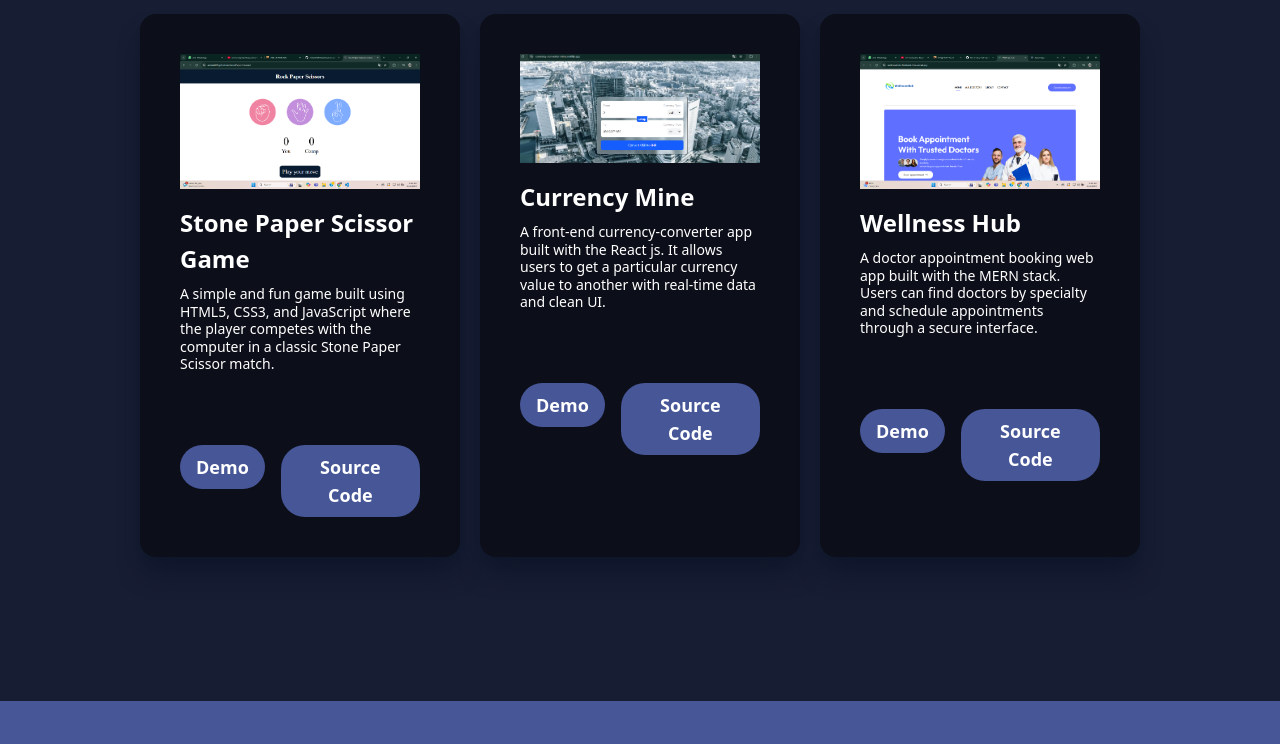
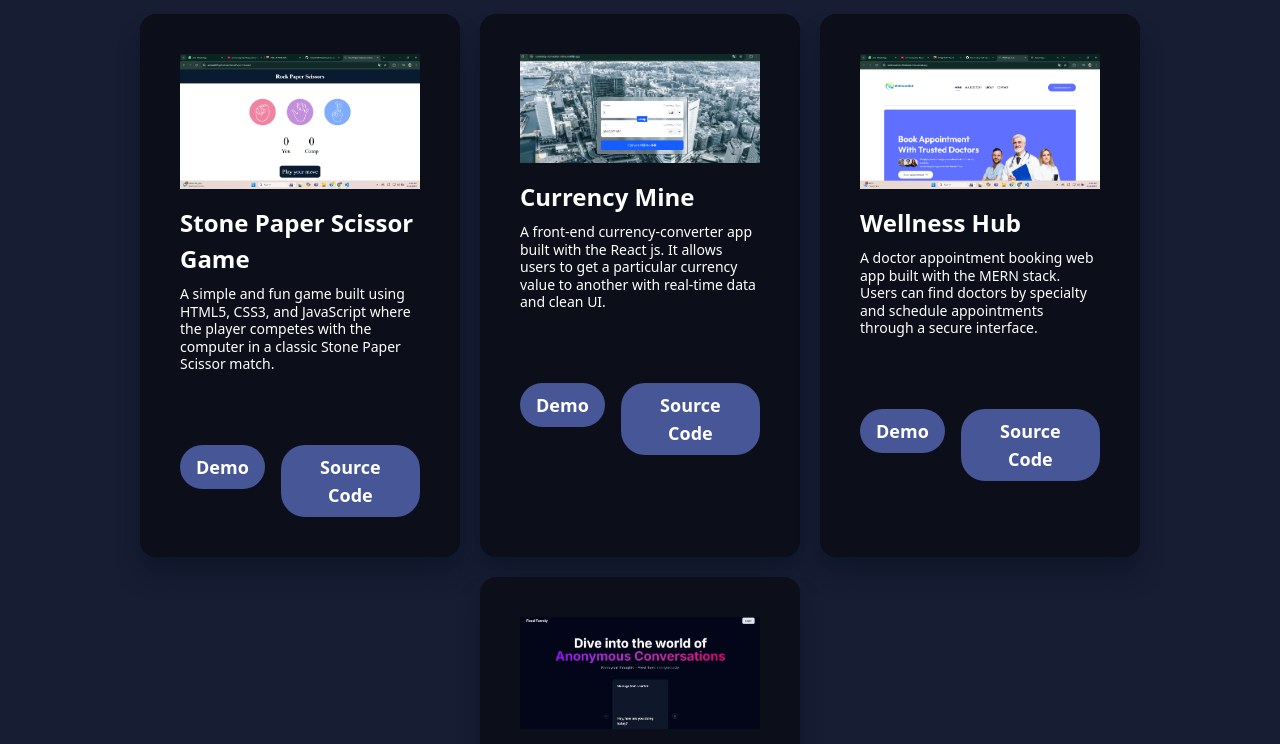
Before and after one commit to Amlan029/My-Portfolio, a React (Vite) app: page / in a window 1280 px wide. Shown: the part 2000-2744 px from the top of the page. Built offline with nearby package versions, Linux system fonts and the light colour scheme.

Commit message:
added FEEDFORMLY project

```diff
--- a/src/components/projects/Projects.jsx
+++ b/src/components/projects/Projects.jsx
@@ -3,6 +3,7 @@ import ProjectCard from './ProjectCard'
 import stonePaperScissor from '../../assets/stonePaperScissor.png';
 import CurrImg from '../../assets/currencyC.png'
 import DA from '../../assets/DocAppo.png'
+import FF from "../../assets/feedformly.png"
 const Projects = () => {
   return (
     <div id='Projects' className='p-10 md:p-24 text-white'>
@@ -12,6 +13,7 @@ const Projects = () => {
             ImgSrc={stonePaperScissor} CodeLink='https://github.com/Amlan029/stonePaperScissors' DemoLink='https://amlan029.github.io/stonePaperScissors/'/>
             <ProjectCard title="Currency Mine" main="A front-end currency-converter app built with the React js. It allows users to get a particular currency value to another with real-time data and clean UI." ImgSrc={CurrImg} CodeLink='https://github.com/Amlan029/Currency-converter' DemoLink='https://currency-converter-mine.netlify.app/'/>
             <ProjectCard title="Wellness Hub" main="A doctor appointment booking web app built with the MERN stack. Users can find doctors by specialty and schedule appointments through a secure interface." ImgSrc={DA} CodeLink='https://github.com/Amlan029/WELLNESSHUB' DemoLink='https://well-ness-hub.netlify.app/'/>
+            <ProjectCard title="Feed Formly" main="FeedFormly is a modern Next.js platform that lets users send and receive anonymous messages securely. Share your profile link, get honest feedback, and connect with others — all while keeping your identity private." ImgSrc={FF} CodeLink='https://github.com/Amlan029/FeedFormly' DemoLink='https://feed-formly-ehrg.vercel.app/'/>
         </div>
     </div>
   )
```
Also changed, not shown: src/assets/feedformly.png (added).
